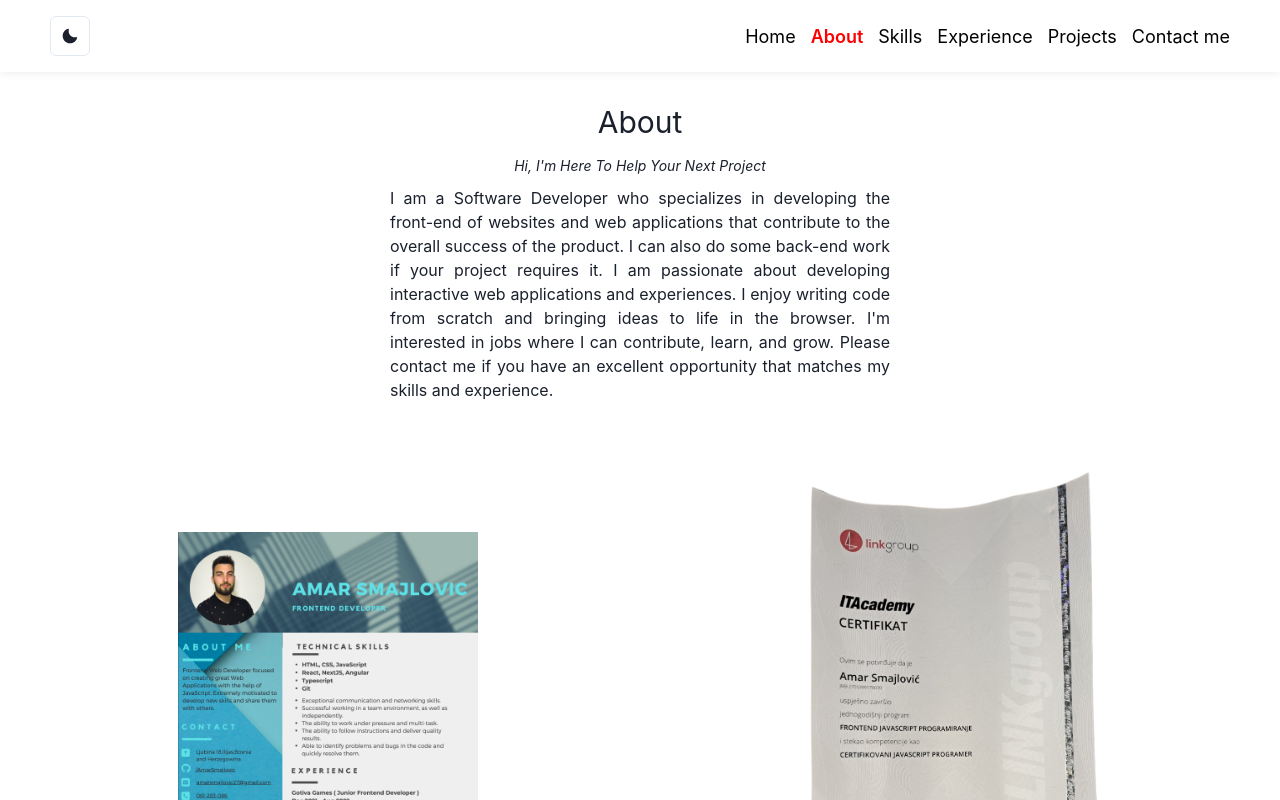
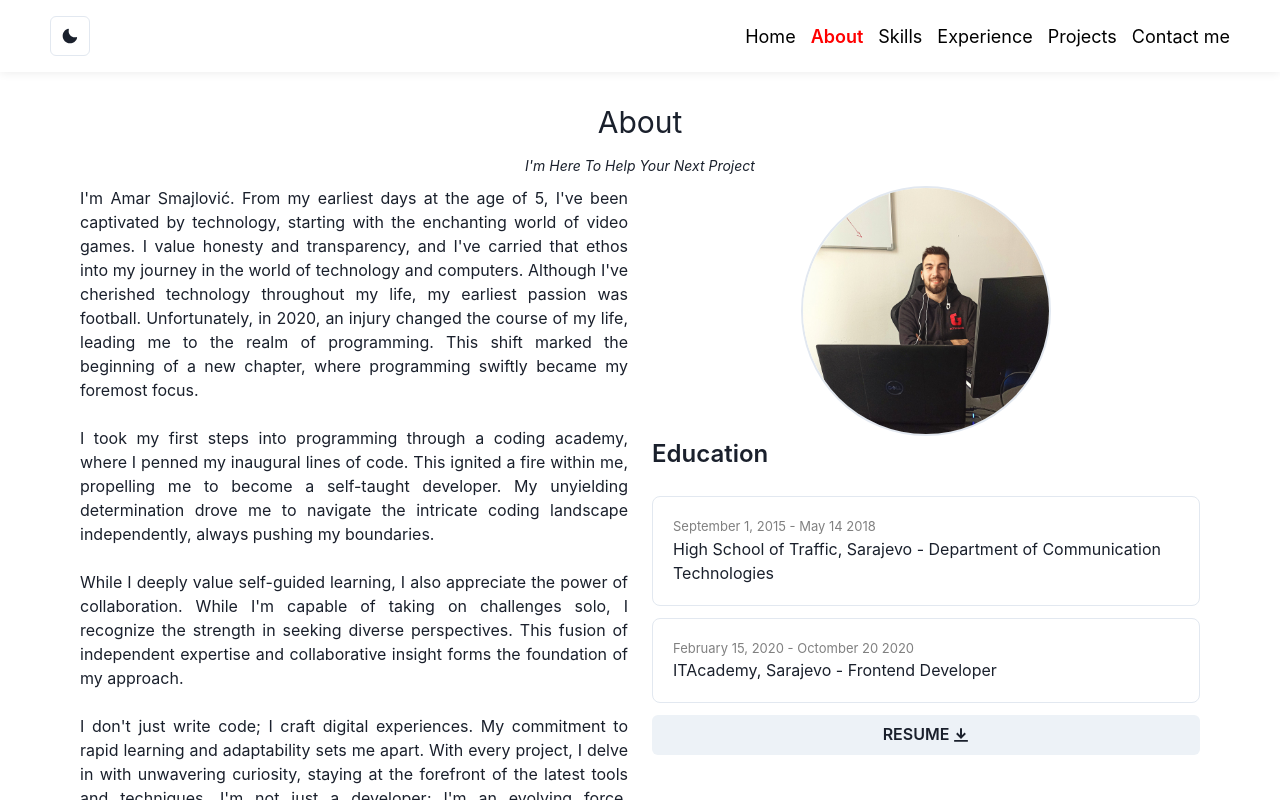
Before and after one commit to AmarSmajlovic/amar-website, a Next.js app: page /About in a window 1280 px wide. Shown: the top 800 px of the page. Built offline with nearby package versions, Linux system fonts and the light colour scheme.

Commit message:
Revamp about page

```diff
--- a/assets/Amar/index.ts
+++ b/assets/Amar/index.ts
@@ -2,5 +2,12 @@ import HeroImageAmar from "./Hero2.png";
 import ResumeScreenshot from "./ResumeScreenshot.png";
 import ITAcademyCertification from "./ITAcademyCertification.png";
 import WaveHand from "./WaveHand.png";
+import Amar from "./Amar.jpeg";
 
-export { HeroImageAmar, ResumeScreenshot, ITAcademyCertification, WaveHand };
+export {
+  HeroImageAmar,
+  ResumeScreenshot,
+  ITAcademyCertification,
+  WaveHand,
+  Amar,
+};
--- a/pages/About.tsx
+++ b/pages/About.tsx
@@ -2,15 +2,19 @@
 import { NextPage } from "next";
 import Head from "next/head";
 import React from "react";
-import { Flex, Text } from "@chakra-ui/react";
+import { Box, Button, Flex, Text } from "@chakra-ui/react";
 import { ContainerPage } from "../styles/ContainerPage";
-import { ModalResume } from "../components";
-import { ITAcademyCertification } from "../assets";
-import { ModalShowImage } from "../components/ModalShowImage";
+import { Link } from "react-scroll";
+import { DownloadIcon } from "@chakra-ui/icons";
+import Image from "next/image";
+import { Amar } from "../assets";
+import { motion } from "framer-motion";
+
+const MotionBox = motion(Box);
 
 const About: NextPage = () => {
   return (
-    <ContainerPage minWidth="full" id="about" height="100vh" pt="70px">
+    <ContainerPage id="about" minHeight="100vh" pt="70px">
       <Head>
         <title>Amar's Website</title>
         <meta name="description" content="Generated by create next app" />
@@ -21,21 +25,108 @@ const About: NextPage = () => {
           About
         </Text>
         <Text textAlign="center" as="i" fontSize={14}>
-          Hi, I'm Here To Help Your Next Project
+          I'm Here To Help Your Next Project
         </Text>
-        <Text width={["full", 500]} alignSelf="center" textAlign="justify">
-          I am a Software Developer who specializes in developing the front-end
-          of websites and web applications that contribute to the overall
-          success of the product. I can also do some back-end work if your
-          project requires it. I am passionate about developing interactive web
-          applications and experiences. I enjoy writing code from scratch and
-          bringing ideas to life in the browser. I'm interested in jobs where I
-          can contribute, learn, and grow. Please contact me if you have an
-          excellent opportunity that matches my skills and experience.
-        </Text>
-        <Flex alignItems="center" justifyContent="space-around">
-          <ModalResume />
-          <ModalShowImage image={ITAcademyCertification} />
+        <Flex gap="24px" flexWrap="wrap" alignItems="start">
+          <Box minWidth="350px" flex={1}>
+            <Text alignSelf="center" textAlign="justify">
+              I'm Amar Smajlović. From my earliest days at the age of 5, I've
+              been captivated by technology, starting with the enchanting world
+              of video games. I value honesty and transparency, and I've carried
+              that ethos into my journey in the world of technology and
+              computers. Although I've cherished technology throughout my life,
+              my earliest passion was football. Unfortunately, in 2020, an
+              injury changed the course of my life, leading me to the realm of
+              programming. This shift marked the beginning of a new chapter,
+              where programming swiftly became my foremost focus.
+              <br />
+              <br />I took my first steps into programming through a coding
+              academy, where I penned my inaugural lines of code. This ignited a
+              fire within me, propelling me to become a self-taught developer.
+              My unyielding determination drove me to navigate the intricate
+              coding landscape independently, always pushing my boundaries.
+              <br />
+              <br />
+              While I deeply value self-guided learning, I also appreciate the
+              power of collaboration. While I'm capable of taking on challenges
+              solo, I recognize the strength in seeking diverse perspectives.
+              This fusion of independent expertise and collaborative insight
+              forms the foundation of my approach.
+              <br />
+              <br />I don't just write code; I craft digital experiences. My
+              commitment to rapid learning and adaptability sets me apart. With
+              every project, I delve in with unwavering curiosity, staying at
+              the forefront of the latest tools and techniques. I'm not just a
+              developer; I'm an evolving force, breathing life into innovation.
+              <br />
+              <br />
+              Let's join forces and bring your vision to life. If you're looking
+              to collaborate, don't hesitate to reach out to me. Feel free to
+              <Link
+                style={{
+                  marginLeft: "5px",
+                  fontWeight: 600,
+                  cursor: "pointer",
+                  color: "red",
+                }}
+                to="contact"
+              >
+                contact me
+              </Link>
+              .
+            </Text>
+          </Box>
+          <Box height="full" flex={1}>
+            <Box
+              borderWidth="2px"
+              borderRadius="50%"
+              height="250px"
+              width="250px"
+              margin="auto"
+              overflow="hidden"
+            >
+              <MotionBox
+                height="100%"
+                width="100%"
+                position="relative"
+                whileHover={{ scale: 1.3 }}
+                transition={{ duration: 0.5 }}
+              >
+                <Image layout="fill" objectFit="cover" src={Amar} alt="amar" />
+              </MotionBox>
+            </Box>
+            <Text mb="24px" fontSize="2xl" fontWeight={600}>
+              Education
+            </Text>
+            <Flex direction="column" gap="12px">
+              <Box padding="20px" borderWidth="1px" borderRadius="lg">
+                <Text fontSize="small" color="gray" size="small">
+                  September 1, 2015 - May 14 2018
+                </Text>
+                <Text>
+                  High School of Traffic, Sarajevo - Department of Communication
+                  Technologies
+                </Text>
+              </Box>
+              <Box padding="20px" borderWidth="1px" borderRadius="lg">
+                <Text fontSize="small" color="gray" size="small">
+                  February 15, 2020 - Octomber 20 2020
+                </Text>
+                <Text>ITAcademy, Sarajevo - Frontend Developer</Text>
+              </Box>
+              <Button
+                style={{ textDecoration: "none" }}
+                as="a"
+                href="AmarResume.pdf"
+                download
+                width="full"
+                alignSelf="end"
+              >
+                <Text mr="4px">RESUME</Text>
+                <DownloadIcon />
+              </Button>
+            </Flex>
+          </Box>
         </Flex>
       </Flex>
     </ContainerPage>
--- a/pages/Skills.tsx
+++ b/pages/Skills.tsx
@@ -27,7 +27,7 @@ const MotionBox = motion(Grid);
 
 const Skills: NextPage = () => {
   return (
-    <ContainerPage id="skills" height="100vh" pt="70px">
+    <ContainerPage id="skills" minHeight="100vh" pt="70px">
       <Head>
         <title>Amar's Website</title>
         <meta name="description" content="Generated by create next app" />
--- a/styles/ContainerPage.ts
+++ b/styles/ContainerPage.ts
@@ -3,8 +3,8 @@ import { Container, theme } from "@chakra-ui/react";
 
 export const ContainerPage = styled(Container)`
   padding-top: 100px;
-  scroll-snap-align: start;
-  height: 100vh;
-  scroll-snap-stop: always;
+  /* scroll-snap-align: start; */
+  /* height: 100vh; */
+  /* scroll-snap-stop: always; */
   max-width: ${theme.sizes["6xl"]};
 `;
```
Also changed, not shown: assets/Amar/Amar.jpeg (added).
